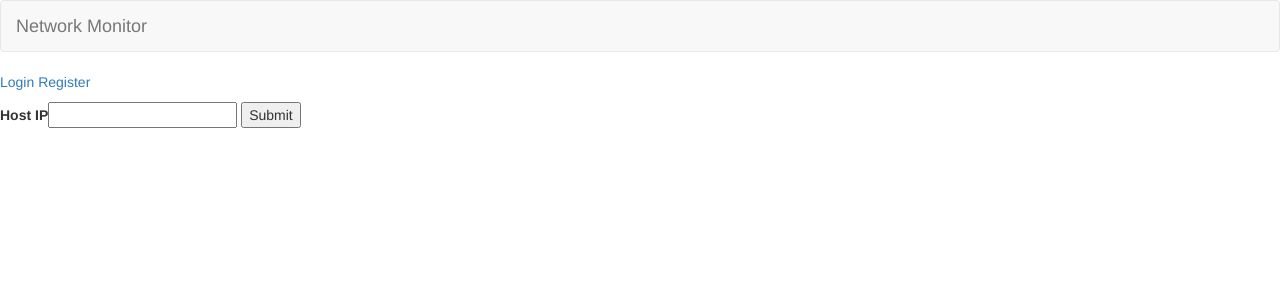
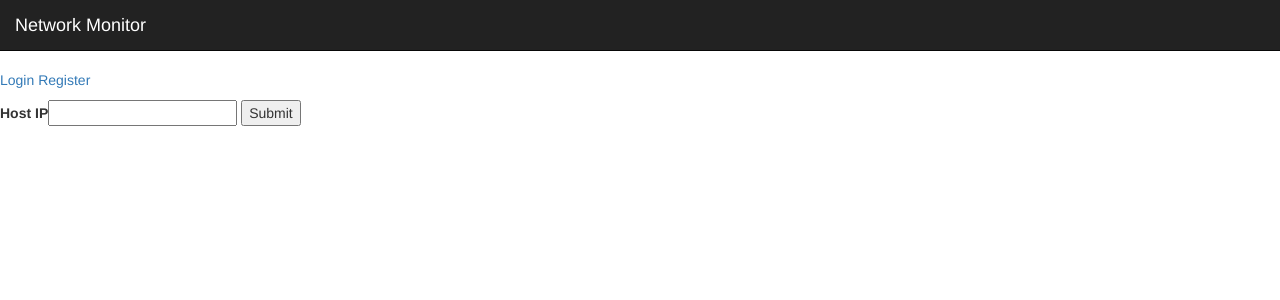
Before and after one commit to liatrio/network-monitor, a Flask app: page / in a window 1280 px wide. Shown: the top 300 px of the page. Run offline with Flask 2, Linux system fonts and the light colour scheme; data that the repository does not hold is empty; some libraries are stand-ins or nearby versions.

Commit message:
added some styling

```diff
--- a/NetworkMonitor/templates/base.html
+++ b/NetworkMonitor/templates/base.html
@@ -8,13 +8,14 @@
 </head>
 
 <body>
-	<nav class="navbar navbar-default">
+	<nav class="navbar navbar-inverse navbar-fixed-top">
   		<div class="container-fluid">
     			<div class="navbar-header">
 				 <a class="navbar-brand" href="/">Network Monitor</a>
     			</div>
   		</div>
 	</nav>
+	<div style="padding-bottom: 70px;"></div>
 	{% block content  %}
 	{% endblock  %}
 </body>
--- a/NetworkMonitor/templates/index.html
+++ b/NetworkMonitor/templates/index.html
@@ -1,7 +1,6 @@
 {% extends "base.html" %}}
 
 {% block content  %}
-
 {% if 'user_id' in session %}
 
 	<p>Logged in as {{ session['user_id'] }}</p>
@@ -23,12 +22,11 @@
 	</ul>
 
 {% if error %}
-<p style="color: red">{{ error }}</p>
+	<div class="alert alert-danger" role="alert">{{ error  }}</div>
 {% endif %}
 
 	<form action="/" method="POST">
 		<label>Host IP</label><input name="hostIP"></input>
 		<input type="submit"></input>
 	</form>
-
 {% endblock %}
```
Lines whose indentation alone changed are shown as unchanged.
